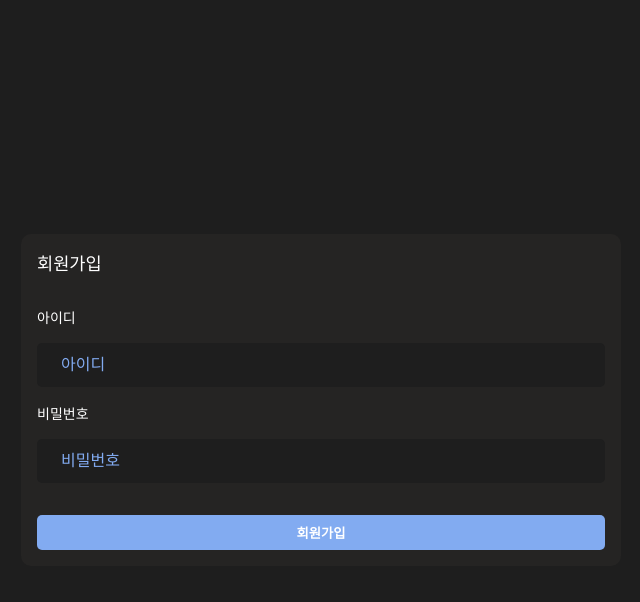
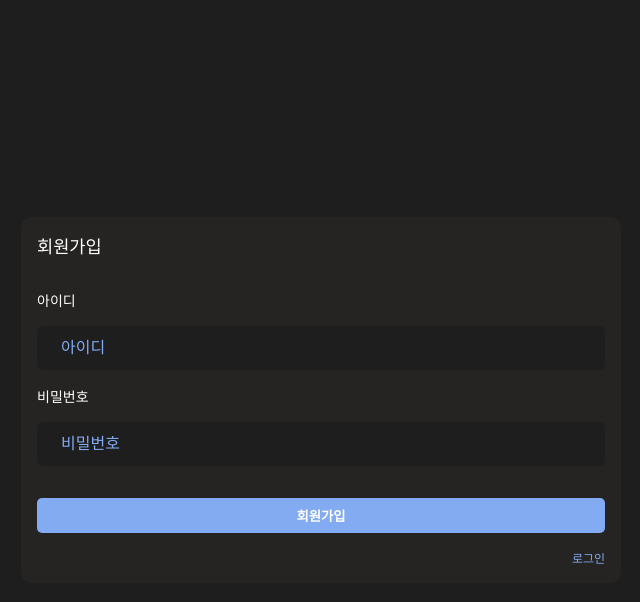
Before and after one commit to crowwan/to-do-list, a React (Create React App) app: page / in a window 1280 px wide. Both pictures are taken after a click on the element "회원가입". Shown: the top 602 px of the page, without its empty margins (319-959 px from the left). Built offline with nearby package versions, Linux system fonts and the light colour scheme.

Commit message:
feat: 회원가입 창에 로그인으로 변경하는 버튼 추가

```diff
--- a/src/components/LogInForm.jsx
+++ b/src/components/LogInForm.jsx
@@ -32,6 +32,7 @@ const StyledSignupContainer = styled.div`
   flex-direction: row-reverse;
   margin-top: 1rem;
   & span {
+    cursor: pointer;
     color: ${(props) => props.theme.mainColor};
     text-decoration: none;
   }
@@ -50,7 +51,7 @@ function LogInForm() {
   const pwRef = useRef();
 
   const onSignupClick = () => {
-    setIsSignup(true);
+    setIsSignup((prev) => !prev);
   };
 
   const loginValidate = (id, pw) => {
@@ -120,7 +121,12 @@ function LogInForm() {
               </StyledSignupContainer>
             </>
           ) : (
-            <StyledSubmitBtn>회원가입</StyledSubmitBtn>
+            <>
+              <StyledSubmitBtn>회원가입</StyledSubmitBtn>
+              <StyledSignupContainer>
+                <span onClick={onSignupClick}>로그인</span>
+              </StyledSignupContainer>
+            </>
           )}
           {errMsg.db && <StyledErrorMsg>{errMsg.db}</StyledErrorMsg>}
         </form>
```
